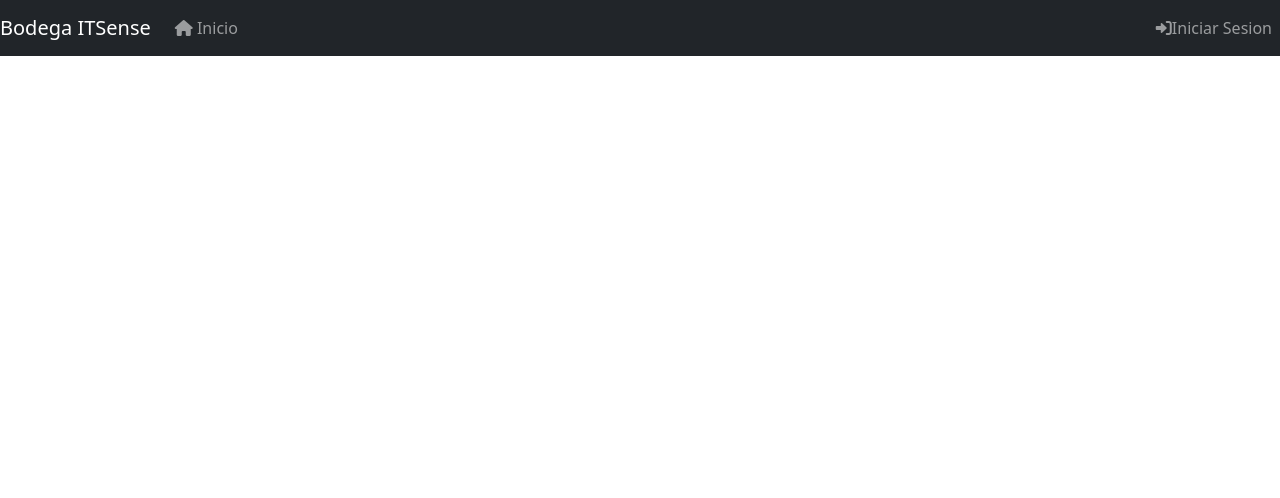
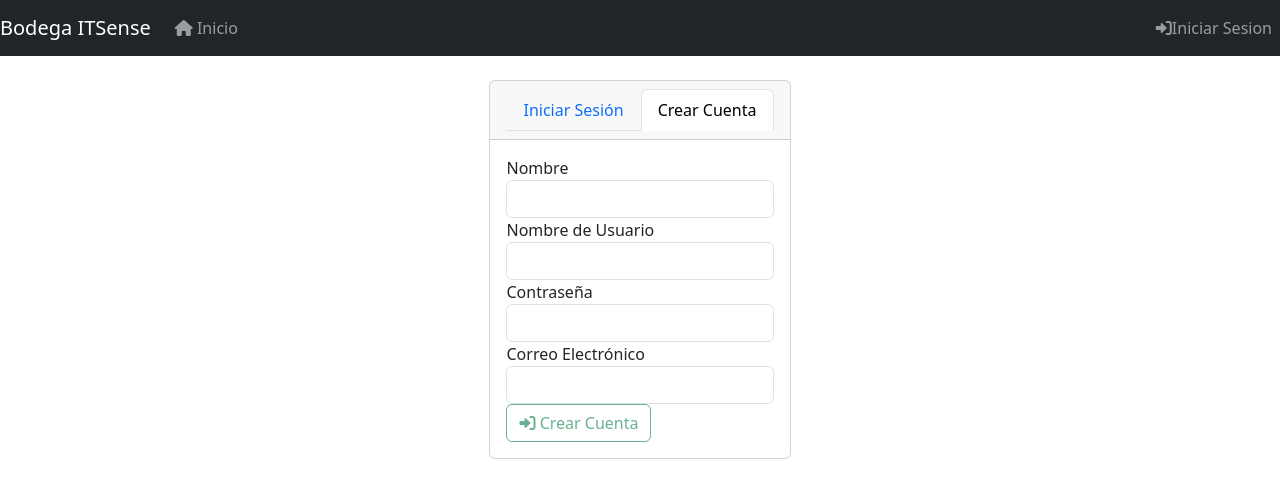
Before and after one commit to JulianDGP/ITSenseBodegaFrontEnd, an Angular app: page /registro in a window 1280 px wide. Shown: the top 498 px of the page. Built offline with nearby package versions, Linux system fonts and the light colour scheme.

Commit message:
se añade registro

```diff
--- a/src/app/auth/login/login.component.html
+++ b/src/app/auth/login/login.component.html
@@ -5,9 +5,9 @@
     <div class="container d-flex justify-content-center">
         <div class="card">
             <div class="card-header">
-                <ul class="nav">
+                <ul class="nav nav-tabs">
                     <li class="nav-item">
-                      <a class="nav-link active" aria-current="page" routerLink="/login">Iniciar sesion</a>
+                      <a class="nav-link active" routerLink="/">Iniciar Sesión</a>
                     </li>
                     <li class="nav-item">
                       <a class="nav-link" routerLink="/registro">Crear Cuenta</a>
--- a/src/app/auth/login/registro-usuarios.component.html
+++ b/src/app/auth/login/registro-usuarios.component.html
@@ -1,13 +1,14 @@
-<!-- <div class="text-center" *ngIf="isLogged; else loggedOut">
-    <h2>Ya has iniciado sesion</h2>
-</div> -->
+<div class="text-center" *ngIf="isLogged; else loggedOut">
+  <h2>Ya has iniciado sesión</h2>
+</div>
+
 <ng-template #loggedOut>
   <div class="container d-flex justify-content-center">
       <div class="card">
           <div class="card-header">
-                <ul class="nav">
+              <ul class="nav nav-tabs">
                   <li class="nav-item">
-                      <a class="nav-link " aria-current="page" routerLink="">Iniciar sesion</a>
+                    <a class="nav-link" routerLink="/login">Iniciar Sesión</a>
                   </li>
                   <li class="nav-item">
                     <a class="nav-link active" routerLink="/registro">Crear Cuenta</a>
@@ -16,7 +17,32 @@
                 </ul>
           </div>
           <div class="card-body">
-
+            <form #f="ngForm" (ngSubmit)="onRegister()" novalidate>
+              <div class="form-group">
+                <label for="nombre">Nombre</label>
+                <input type="text" name="nombre" id="nombre" class="form-control"
+                [(ngModel)]="nombre" required>
+            </div>
+              <div class="form-group">
+                  <label for="nombreUsuario">Nombre de Usuario</label>
+                  <input type="text" name="nombreUsuario" id="nombreUsuario" class="form-control"
+                  [(ngModel)]="nombreUsuario" required>
+              </div>
+              <div class="form-group">
+                  <label for="password">Contraseña</label>
+                  <input type="password" name="password" id="password" class="form-control"
+                  [(ngModel)]="password" required>
+              </div>
+              <div class="form-group">
+                <label for="email">Correo Electrónico</label>
+                <input type="text" name="email" id="email" class="form-control"
+                [(ngModel)]="email" required>
+            </div>
+              <div class="form-group">
+                  <button class="btn btn-outline-success btn-block" [disabled]="!f.valid">
+                      <i class="fas fa-sign-in-alt"></i> Crear Cuenta</button>
+              </div>
+          </form>
           </div>
       </div>
   </div>
```
Lines whose indentation alone changed are shown as unchanged.
